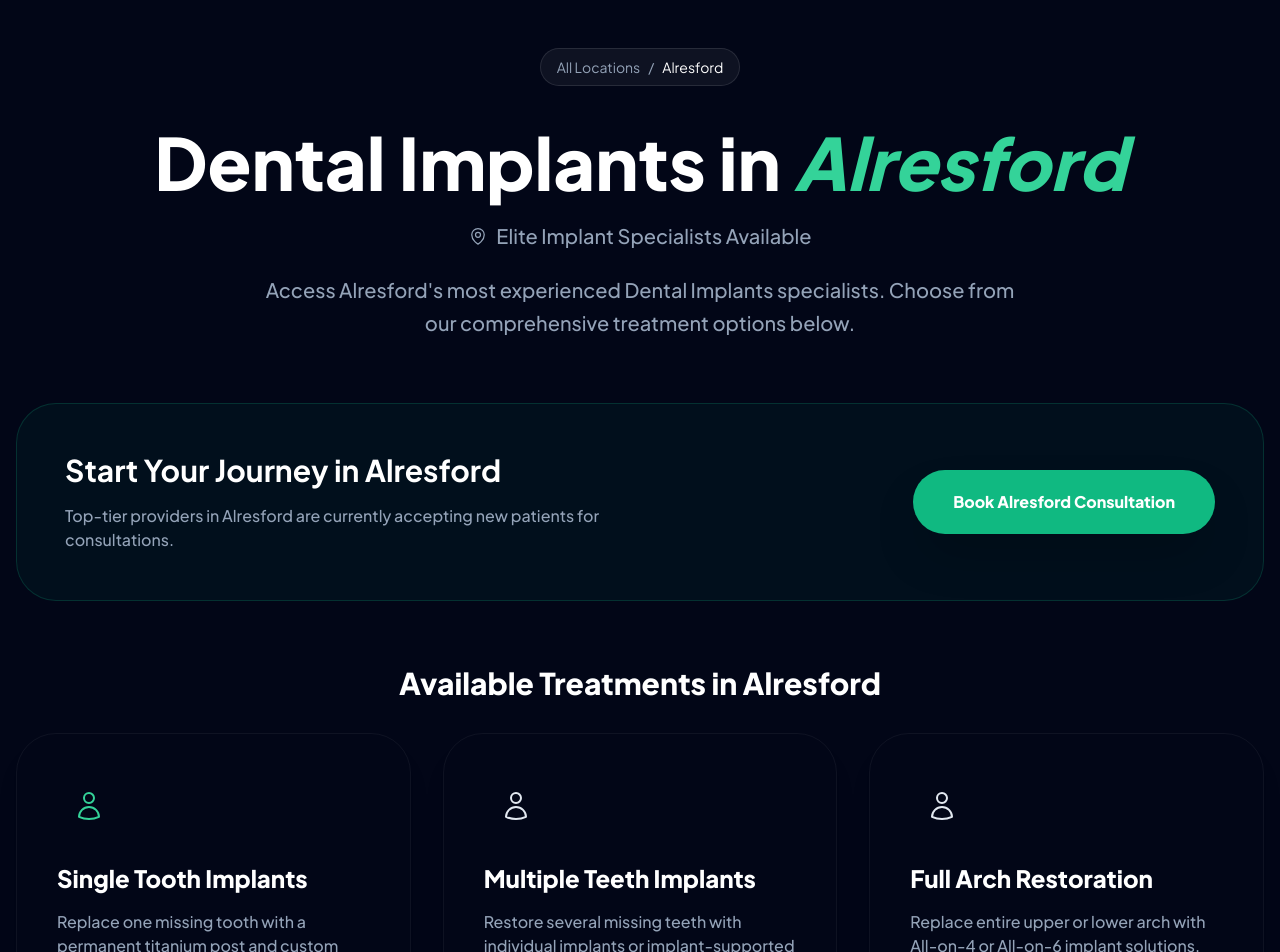
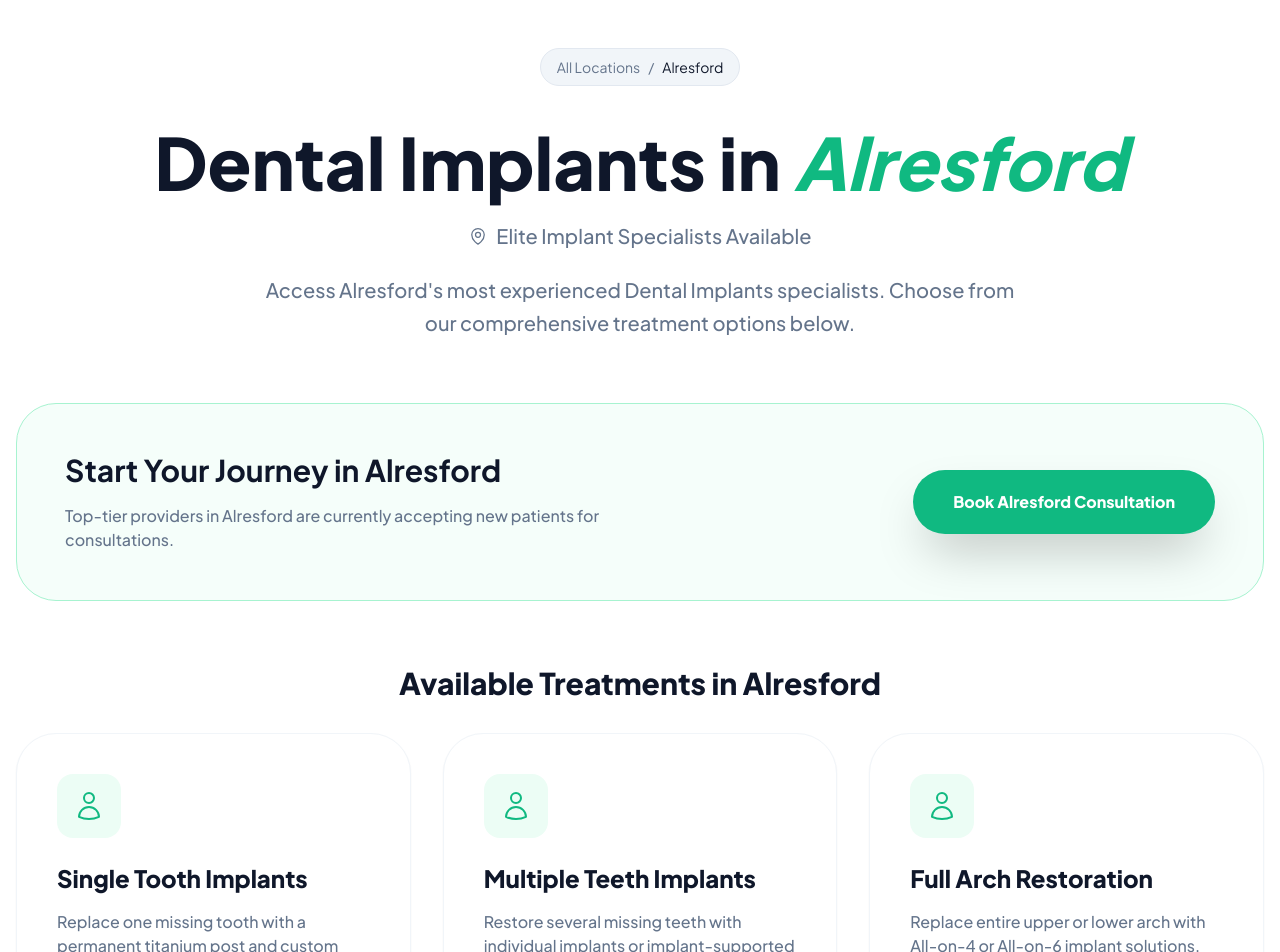
Before and after one commit to vimldn/essexdental, a Next.js app: page /location/alresford in a window 1280 px wide. Shown: the part 80-1032 px from the top of the page. Built offline with nearby package versions, Linux system fonts and the light colour scheme.

Commit message:
Update page.tsx

```diff
--- a/app/location/[city]/page.tsx
+++ b/app/location/[city]/page.tsx
@@ -44,47 +44,47 @@
   }));
 
   return (
-    <div className="min-h-screen bg-slate-950 text-slate-200">
+    <div className="min-h-screen bg-white text-slate-700">
       <LeadFormModal isOpen={isModalOpen} onClose={() => setIsModalOpen(false)} />
       <Navigation onOpenModal={() => setIsModalOpen(true)} />
 
       <button
         onClick={scrollToTop}
-        className={`fixed bottom-6 left-6 z-[70] w-12 h-12 bg-white/5 backdrop-blur-md border border-white/10 text-slate-400 rounded-full flex items-center justify-center transition-all duration-500 ${showScrollTop ? 'opacity-100' : 'opacity-0 pointer-events-none'}`}
+        className={`fixed bottom-6 left-6 z-[70] w-12 h-12 bg-slate-100 border border-slate-200 text-slate-500 rounded-full flex items-center justify-center transition-all duration-500 shadow-lg ${showScrollTop ? 'opacity-100' : 'opacity-0 pointer-events-none'}`}
       >
         <ChevronUp className="w-6 h-6" />
       </button>
 
-      <div className="pt-32 pb-24 min-h-screen bg-slate-950">
+      <div className="pt-32 pb-24 min-h-screen bg-white">
         <div className="max-w-7xl mx-auto px-4 space-y-16">
           <div className="text-center space-y-6">
-            <div className="inline-flex items-center gap-2 px-4 py-2 bg-white/5 rounded-full border border-white/10 text-sm text-slate-400 mb-4">
-              <Link href="/location" className="hover:text-emerald-400 transition-colors">All Locations</Link>
+            <div className="inline-flex items-center gap-2 px-4 py-2 bg-slate-100 rounded-full border border-slate-200 text-sm text-slate-500 mb-4">
+              <Link href="/location" className="hover:text-emerald-500 transition-colors">All Locations</Link>
               <span>/</span>
-              <span className="text-white">{cityName}</span>
+              <span className="text-slate-900">{cityName}</span>
             </div>
 
-            <h1 className="text-4xl md:text-7xl font-black text-white leading-tight">
-              Dental Implants in <span className="text-emerald-400 italic">{cityName}</span>
+            <h1 className="text-4xl md:text-7xl font-black text-slate-900 leading-tight">
+              Dental Implants in <span className="text-emerald-500 italic">{cityName}</span>
             </h1>
 
-            <div className="flex items-center justify-center gap-2 text-slate-400">
+            <div className="flex items-center justify-center gap-2 text-slate-500">
               <MapPin className="w-5 h-5" />
               <p className="text-xl font-medium">
                 Elite Implant Specialists Available
               </p>
             </div>
 
-            <p className="text-xl text-slate-400 max-w-3xl mx-auto leading-relaxed font-medium">
+            <p className="text-xl text-slate-500 max-w-3xl mx-auto leading-relaxed font-medium">
               Access {cityName}'s most experienced Dental Implants specialists. Choose from our comprehensive treatment options below.
             </p>
           </div>
 
-          <div className="dark-card p-8 md:p-12 rounded-[2.5rem] border border-emerald-500/20 bg-emerald-500/5">
+          <div className="bg-emerald-50/50 p-8 md:p-12 rounded-[2.5rem] border border-emerald-200">
             <div className="flex flex-col md:flex-row items-center justify-between gap-8">
               <div className="space-y-4 text-center md:text-left">
-                <h2 className="text-3xl font-bold text-white">Start Your Journey in {cityName}</h2>
-                <p className="text-slate-400 max-w-xl font-medium">
+                <h2 className="text-3xl font-bold text-slate-900">Start Your Journey in {cityName}</h2>
+                <p className="text-slate-500 max-w-xl font-medium">
                   Top-tier providers in {cityName} are currently accepting new patients for consultations.
                 </p>
               </div>
@@ -98,7 +98,7 @@
           </div>
 
           <div>
-            <h2 className="text-3xl font-black text-white mb-8 text-center">
+            <h2 className="text-3xl font-black text-slate-900 mb-8 text-center">
               Available Treatments in {cityName}
             </h2>
             <div className="grid md:grid-cols-2 lg:grid-cols-3 gap-8">
@@ -108,16 +108,16 @@
                   <Link
                     key={service.id}
                     href={`/services/${service.id}/${citySlug}`}
-                    className="group dark-card p-10 rounded-[2.5rem] border border-white/5 hover:border-emerald-500/30 transition-all flex flex-col shadow-xl"
+                    className="group bg-white p-10 rounded-[2.5rem] border border-slate-100 hover:border-emerald-300 hover:shadow-lg transition-all flex flex-col shadow-sm"
                   >
-                    <div className={`mb-6 p-4 rounded-2xl bg-${service.color}-500/10 text-${service.color}-400 inline-flex self-start`}>
+                    <div className={`mb-6 p-4 rounded-2xl bg-emerald-50 text-emerald-500 inline-flex self-start`}>
                       {service.icon}
                     </div>
-                    <h3 className="text-2xl font-black text-white mb-4 group-hover:text-emerald-400 transition-colors">
+                    <h3 className="text-2xl font-black text-slate-900 mb-4 group-hover:text-emerald-500 transition-colors">
                       {service.title}
                     </h3>
-                    <p className="text-slate-400 font-medium mb-8 flex-1">{service.desc}</p>
-                    <div className="flex items-center gap-2 text-emerald-400 font-black uppercase tracking-widest text-[10px]">
+                    <p className="text-slate-500 font-medium mb-8 flex-1">{service.desc}</p>
+                    <div className="flex items-center gap-2 text-emerald-500 font-black uppercase tracking-widest text-[10px]">
                       View Details <ArrowUpRight className="w-4 h-4" />
                     </div>
                   </Link>
```
